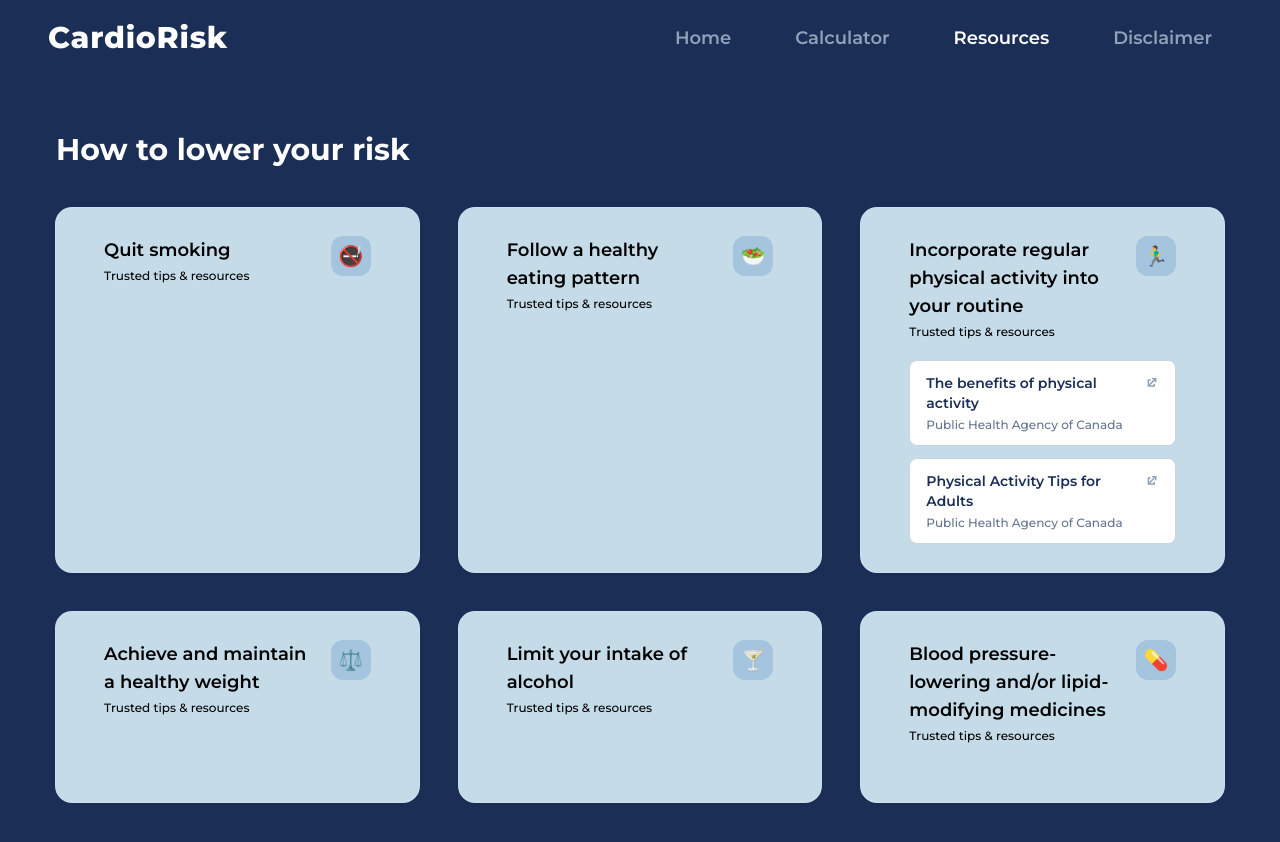
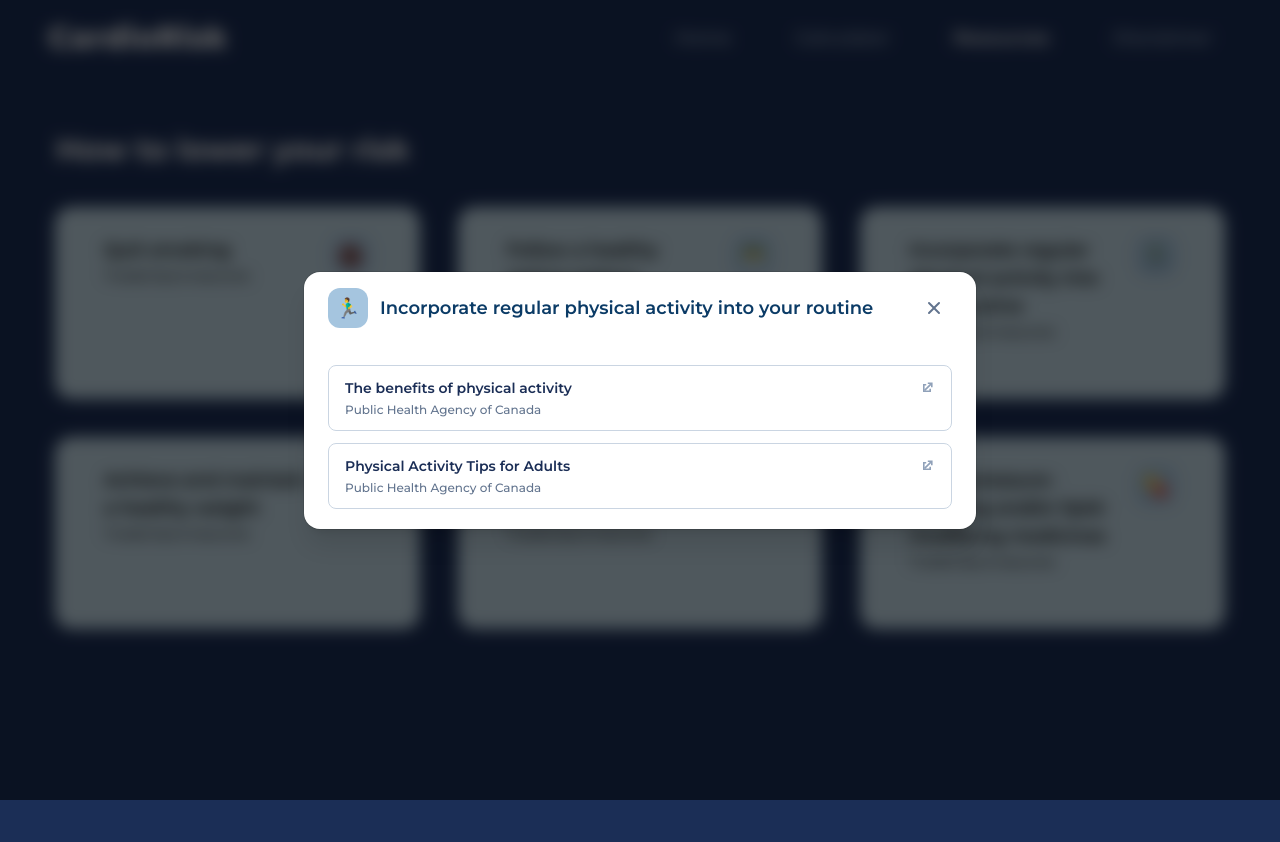
Before and after one commit to RituArora-DevOps/heart-disease-predictor, a React (Vite) app in the folder frontend/: page /resources in a window 1280 px wide. Both pictures are taken after a click on the button 1042 px from the left and 288 px from the top of the page. Shown: the top 842 px of the page. After the commit the page ends 800 px from the top, so only its background shows below. Built offline with nearby package versions, Linux system fonts and the light colour scheme; no server answers.

Commit message:
resources page updated

```diff
--- a/frontend/src/pages/Resources.jsx
+++ b/frontend/src/pages/Resources.jsx
@@ -1,112 +1,119 @@
-import { useState } from 'react'
+import { useEffect, useState } from "react";
 
 const CATEGORIES = [
   {
-    id: 'smoking',
-    title: 'Quit smoking',
-    emoji: '🚭',
+    id: "smoking",
+    title: "Quit smoking",
+    emoji: "🚭",
     resources: [
       {
-        title: 'Toxins in Tobacco Smoke',
-        source: 'Public Health Agency of Canada',
-        url: 'https://www.canada.ca/en/health-canada/services/health-concerns/tobacco/legislation/tobacco-product-labelling/tobacco-smoke-toxins.html',
+        title: "Toxins in Tobacco Smoke",
+        source: "Public Health Agency of Canada",
+        url: "https://www.canada.ca/en/health-canada/services/health-concerns/tobacco/legislation/tobacco-product-labelling/tobacco-smoke-toxins.html",
       },
       {
-        title: 'Quit with confidence: Guide to a smoke-free life',
-        source: 'Public Health Agency of Canada',
-        url: 'https://www.canada.ca/en/health-canada/services/smoking-tobacco/quit-smoking/introduction.html',
+        title: "Quit with confidence: Guide to a smoke-free life",
+        source: "Public Health Agency of Canada",
+        url: "https://www.canada.ca/en/health-canada/services/smoking-tobacco/quit-smoking/introduction.html",
       },
     ],
   },
   {
-    id: 'diet',
-    title: 'Follow a healthy eating pattern',
-    emoji: '🥗',
+    id: "diet",
+    title: "Follow a healthy eating pattern",
+    emoji: "🥗",
     resources: [
       {
-        title: 'Healthy eating basics',
-        source: 'Heart & Stroke Foundation of Canada',
-        url: 'https://www.heartandstroke.ca/healthy-living/healthy-eating/healthy-eating-basics',
+        title: "Healthy eating basics",
+        source: "Heart & Stroke Foundation of Canada",
+        url: "https://www.heartandstroke.ca/healthy-living/healthy-eating/healthy-eating-basics",
       },
       {
-        title: 'Vegetables and fruit',
-        source: 'Heart & Stroke Foundation of Canada',
-        url: 'https://www.heartandstroke.ca/healthy-living/healthy-eating/vegetables-and-fruit',
+        title: "Vegetables and fruit",
+        source: "Heart & Stroke Foundation of Canada",
+        url: "https://www.heartandstroke.ca/healthy-living/healthy-eating/vegetables-and-fruit",
       },
     ],
   },
   {
-    id: 'activity',
-    title: 'Incorporate regular physical activity into your routine',
-    emoji: '🏃‍♂️',
+    id: "activity",
+    title: "Incorporate regular physical activity into your routine",
+    emoji: "🏃‍♂️",
     resources: [
       {
-        title: 'The benefits of physical activity',
-        source: 'Public Health Agency of Canada',
-        url: 'https://www.heartandstroke.ca/healthy-living/stay-active/benefits-of-physical-activity',
+        title: "The benefits of physical activity",
+        source: "Public Health Agency of Canada",
+        url: "https://www.heartandstroke.ca/healthy-living/stay-active/benefits-of-physical-activity",
       },
       {
-        title: 'Physical Activity Tips for Adults',
-        source: 'Public Health Agency of Canada',
-        url: 'https://www.canada.ca/en/public-health/services/publications/healthy-living/physical-activity-tips-adults-18-64-years.html',
+        title: "Physical Activity Tips for Adults",
+        source: "Public Health Agency of Canada",
+        url: "https://www.canada.ca/en/public-health/services/publications/healthy-living/physical-activity-tips-adults-18-64-years.html",
       },
     ],
   },
   {
-    id: 'weight',
-    title: 'Achieve and maintain a healthy weight',
-    emoji: '⚖️',
+    id: "weight",
+    title: "Achieve and maintain a healthy weight",
+    emoji: "⚖️",
     resources: [
       {
-        title: 'Achieving and maintaining a healthy weight',
-        source: 'Heart & Stroke Foundation of Canada',
-        url: 'https://www.heartandstroke.ca/healthy-living/healthy-weight/maintaining-a-healthy-weight',
+        title: "Achieving and maintaining a healthy weight",
+        source: "Heart & Stroke Foundation of Canada",
+        url: "https://www.heartandstroke.ca/healthy-living/healthy-weight/maintaining-a-healthy-weight",
       },
       {
-        title: 'Healthy weight and waist',
-        source: 'Heart & Stroke Foundation of Canada',
-        url: 'https://www.heartandstroke.ca/healthy-living/healthy-weight/healthy-weight-and-waist',
+        title: "Healthy weight and waist",
+        source: "Heart & Stroke Foundation of Canada",
+        url: "https://www.heartandstroke.ca/healthy-living/healthy-weight/healthy-weight-and-waist",
       },
     ],
   },
   {
-    id: 'alcohol',
-    title: 'Limit your intake of alcohol',
-    emoji: '🍸',
+    id: "alcohol",
+    title: "Limit your intake of alcohol",
+    emoji: "🍸",
     resources: [
       {
-        title: 'Preventing Alcohol-Related Harms',
-        source: 'CDC — Heart Disease, High Blood Pressure, Cholesterol & Tobacco',
-        url: 'https://www.cdc.gov/alcohol/prevention/index.html',
+        title: "Preventing Alcohol-Related Harms",
+        source: "CDC — Heart Disease, High Blood Pressure, Cholesterol & Tobacco",
+        url: "https://www.cdc.gov/alcohol/prevention/index.html",
       },
       {
-        title: 'Preventing Excessive Alcohol Use with Proven Strategies',
-        source: 'CDC — Heart Disease, High Blood Pressure, Cholesterol & Tobacco',
-        url: 'https://www.cdc.gov/alcohol/prevention/proven-strategies.html',
+        title: "Preventing Excessive Alcohol Use with Proven Strategies",
+        source: "CDC — Heart Disease, High Blood Pressure, Cholesterol & Tobacco",
+        url: "https://www.cdc.gov/alcohol/prevention/proven-strategies.html",
       },
     ],
   },
   {
-    id: 'meds',
-    title: 'Blood pressure-lowering and/or lipid-modifying medicines',
-    emoji: '💊',
+    id: "meds",
+    title: "Blood pressure-lowering and/or lipid-modifying medicines",
+    emoji: "💊",
     resources: [
       {
-        title: 'How do I monitor my blood pressure?',
-        source: 'Hypertension Canada',
-        url: 'https://hypertension.ca/how-do-i-monitor-my-bp/',
+        title: "How do I monitor my blood pressure?",
+        source: "Hypertension Canada",
+        url: "https://hypertension.ca/how-do-i-monitor-my-bp/",
       },
       {
-        title: 'How do I maintain a healthy blood pressure?',
-        source: 'Hypertension Canada',
-        url: 'https://hypertension.ca/how-do-i-maintain-healthy-bp/',
+        title: "How do I maintain a healthy blood pressure?",
+        source: "Hypertension Canada",
+        url: "https://hypertension.ca/how-do-i-maintain-healthy-bp/",
       },
     ],
   },
-]
+];
 
 export default function Resources() {
-  const [open, setOpen] = useState(null)
+  const [openCat, setOpenCat] = useState(null);
+  const active = CATEGORIES.find((c) => c.id === openCat);
+
+  useEffect(() => {
+    if (openCat) document.body.style.overflow = "hidden";
+    else document.body.style.overflow = "";
+    return () => (document.body.style.overflow = "");
+  }, [openCat]);
 
   return (
     <section className="container py-10">
@@ -116,62 +123,88 @@ export default function Resources() {
         {CATEGORIES.map((c) => (
           <article
             key={c.id}
-            className="container min-h-[170px] rounded-2xl bg-[#c5dbe8] p-6 shadow ring-1 ring-[#c9dff3] transition hover:-translate-y-0.5 hover:shadow-lg md:col-span-6 md:min-h-[190px] md:p-7 xl:col-span-4"
-          >
+            className="container min-h-[170px] rounded-2xl bg-[#c5dbe8] p-6 shadow ring-1 ring-[#c9dff3] transition hover:-translate-y-0.5 hover:shadow-lg md:col-span-6 md:min-h-[190px] md:p-7 xl:col-span-4">
             <button
-              onClick={() => setOpen(open === c.id ? null : c.id)}
-              className="flex w-full items-start justify-between gap-4 text-left"
-              aria-expanded={open === c.id}
-            >
+              onClick={() => setOpenCat(c.id)}
+              className="group flex w-full cursor-pointer items-start justify-between gap-4 text-left"
+              aria-haspopup="dialog">
               <div>
-                <h2 className="md:text-ml text-lg font-semibold text-black">{c.title}</h2>
+                <h2 className="md:text-ml text-lg font-semibold text-black transition-colors transition-transform duration-150 group-hover:text-[#e7850F]">
+                  {c.title}
+                </h2>
                 <p className="mt-1 text-xs text-black">Trusted tips & resources</p>
               </div>
-
-              <span className="inline-flex h-10 w-10 shrink-0 items-center justify-center rounded-xl bg-[#a5c5df] text-xl">
-                {c.emoji}
-              </span>
+              <span className="inline-flex h-10 w-10 shrink-0 items-center justify-center rounded-xl bg-[#a5c5df] text-xl">{c.emoji}</span>
             </button>
-
-            {open === c.id && (
-              <div className="mt-5 space-y-3">
-                {c.resources.length ? (
-                  c.resources.map((r, i) => <ResourceItem key={i} {...r} />)
-                ) : (
-                  <p className="text-sm text-slate-600">
-                    Add links for this module in <code>CATEGORIES[{c.id}]</code>.
-                  </p>
-                )}
-              </div>
-            )}
           </article>
         ))}
       </div>
+
+      {active && <ResourcesModal category={active} onClose={() => setOpenCat(null)} />}
     </section>
-  )
+  );
 }
 
-function ResourceItem({ title, source, url = '#' }) {
+function ResourcesModal({ category, onClose }) {
+  useEffect(() => {
+    const onEsc = (e) => e.key === "Escape" && onClose();
+    window.addEventListener("keydown", onEsc);
+    return () => window.removeEventListener("keydown", onEsc);
+  }, [onClose]);
+
+  return (
+    <div className="fixed inset-0 z-[100]" role="dialog" aria-modal="true" aria-labelledby="res-modal-title">
+      <div className="absolute inset-0 bg-black/60 backdrop-blur-sm" onClick={onClose} />
+
+      <div className="absolute inset-0 flex items-center justify-center p-4">
+        <div className="animate-in fade-in zoom-in-95 w-full max-w-2xl overflow-hidden rounded-2xl bg-white shadow-xl ring-1 ring-black/10 duration-150">
+          <div className="flex items-center justify-between border-b px-6 py-4">
+            <div className="flex items-center gap-3">
+              <span className="inline-flex h-10 w-10 items-center justify-center rounded-xl bg-[#a5c5df] text-xl">{category.emoji}</span>
+              <h3 id="res-modal-title" className="text-lg font-semibold text-[#0b3b66]">
+                {category.title}
+              </h3>
+            </div>
+            <button onClick={onClose} className="rounded-md p-2 text-slate-500 hover:bg-slate-100 hover:text-slate-700" aria-label="Close">
+              <svg viewBox="0 0 20 20" className="h-5 w-5" fill="currentColor">
+                <path
+                  fillRule="evenodd"
+                  d="M4.293 4.293a1 1 0 011.414 0L10 8.586l4.293-4.293a1 1 0 111.414 1.414L11.414 10l4.293 4.293a1 1 0 01-1.414 1.414L10 11.414l-4.293 4.293a1 1 0 01-1.414-1.414L8.586 10 4.293 5.707a1 1 0 010-1.414z"
+                  clipRule="evenodd"
+                />
+              </svg>
+            </button>
+          </div>
+
+          <div className="max-h-[70vh] space-y-3 overflow-auto px-6 py-5">
+            {category.resources?.length ?
+              category.resources.map((r, i) => <ResourceItem key={i} {...r} />)
+            : <p className="text-sm text-slate-600">
+                Add links for this module in <code>CATEGORIES[{category.id}]</code>.
+              </p>
+            }
+          </div>
+        </div>
+      </div>
+    </div>
+  );
+}
+
+function ResourceItem({ title, source, url = "#" }) {
   return (
     <a
       href={url}
       target="_blank"
       rel="noopener noreferrer"
-      className="block rounded-lg border border-slate-300 bg-white px-4 py-3 transition hover:bg-slate-100"
-    >
+      className="block rounded-lg border border-slate-300 bg-white px-4 py-3 transition hover:bg-slate-100">
       <div className="flex items-start justify-between gap-3">
         <p className="text-navy text-sm font-semibold">{title}</p>
-        <svg
-          className="mt-0.5 h-4 w-4 text-slate-400"
-          viewBox="0 0 20 20"
-          fill="currentColor"
-          aria-hidden="true"
-        >
+        <svg className="mt-0.5 h-4 w-4 text-slate-400" viewBox="0 0 20 20" fill="currentColor" aria-hidden="true">
           <path d="M11 3h6v6h-2V6.41l-7.29 7.3-1.42-1.42L13.59 5H11V3Z" />
           <path d="M5 5h4v2H7v6h6v-2h2v4H5V5Z" />
         </svg>
       </div>
       {source && <p className="mt-1 text-xs text-slate-500">{source}</p>}
     </a>
-  )
+  );
 }
```
